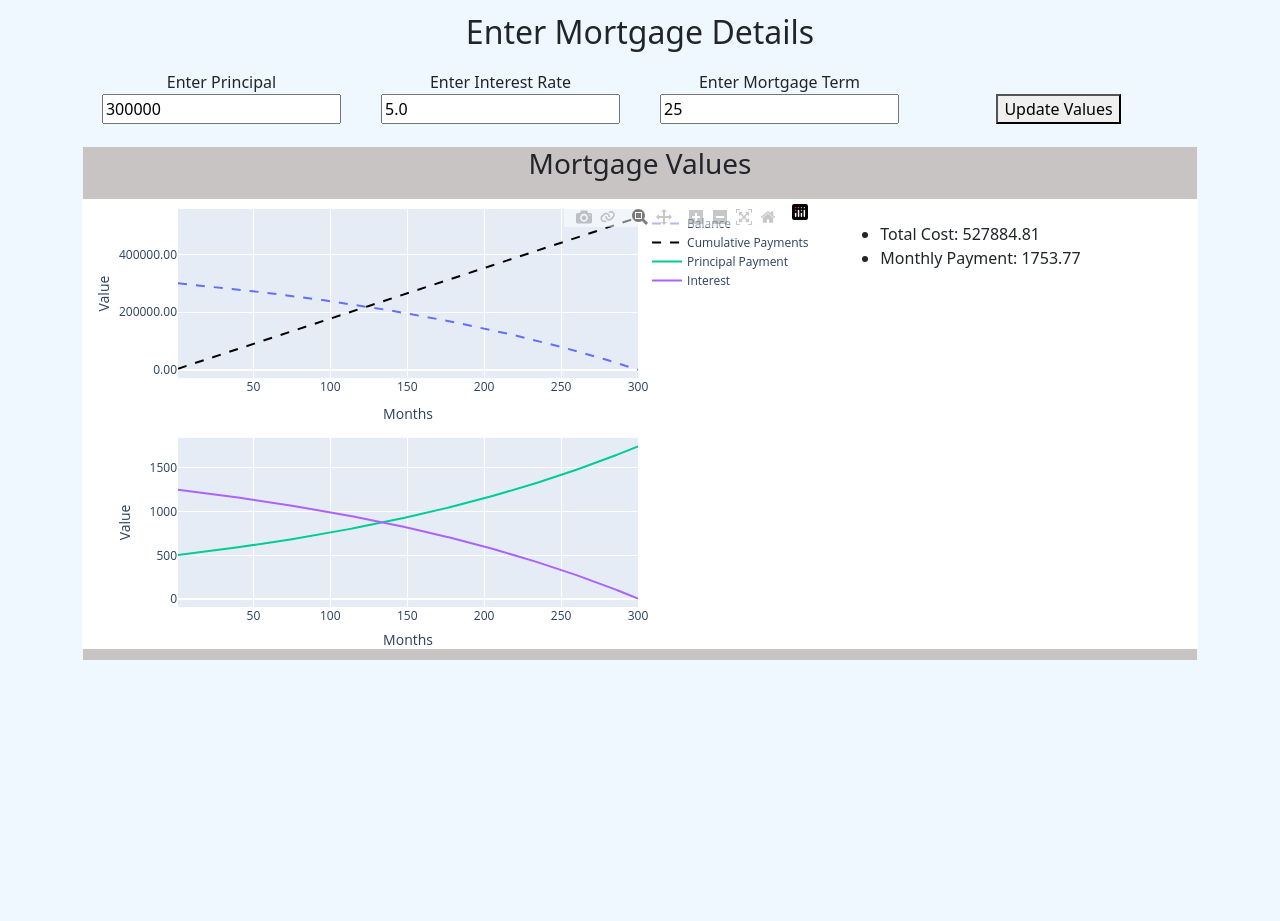
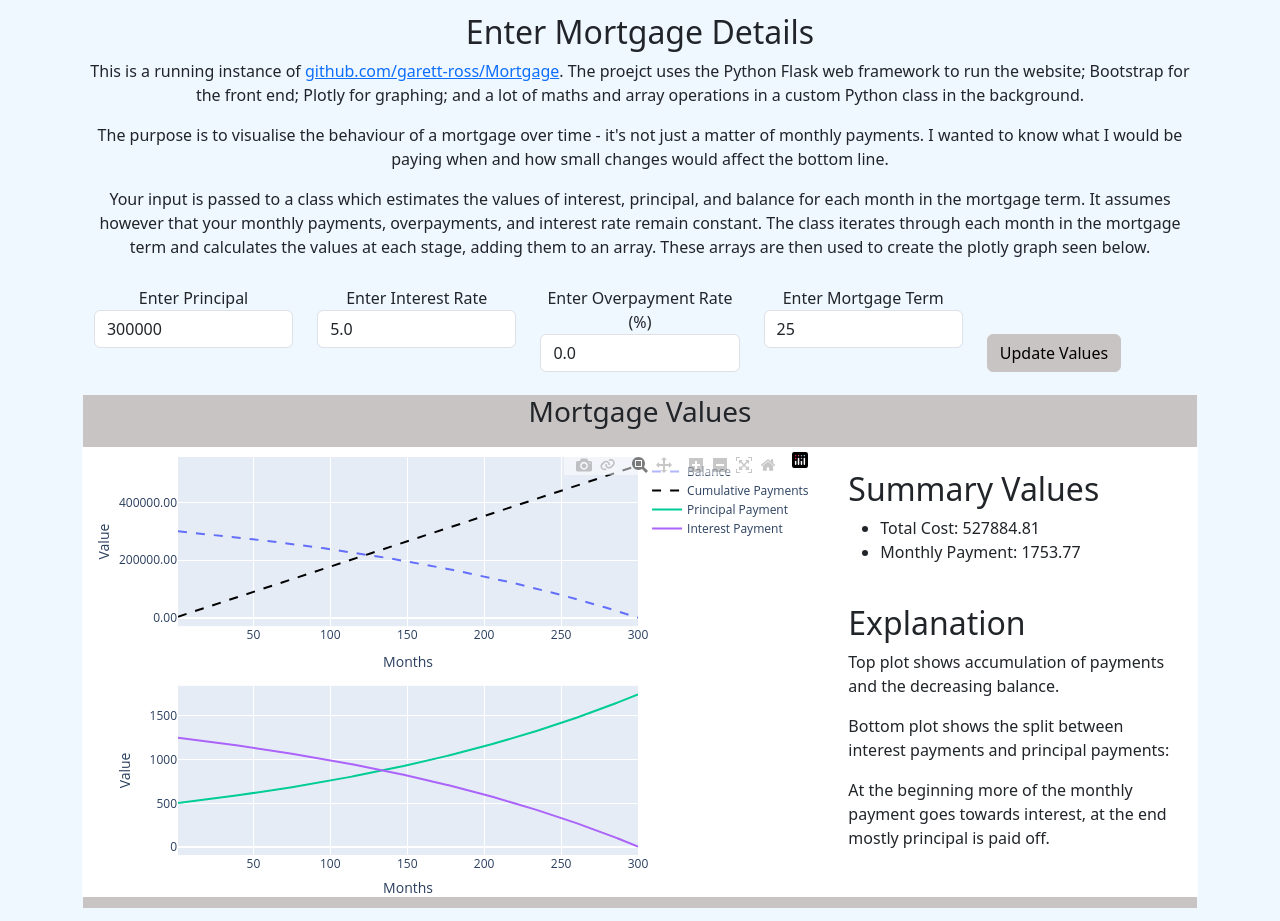
Before and after one commit to garett-ross/Mortgage, a Flask app: page / in a window 1280 px wide. Before the commit the page ends 660 px from the top, so only its background shows below. Run offline with Flask 3, Linux system fonts and the light colour scheme.

Commit message:
Front end improvements, overpayment functionality.

```diff
--- a/application/resources.py
+++ b/application/resources.py
@@ -4,7 +4,7 @@ from decimal import Decimal, getcontext
 getcontext().prec = 50
 
 class Mortgage:
-    def __init__(self, principal, annual_rate, years):
+    def __init__(self, principal, annual_rate, years, overpayment):
         if principal <= 0 or annual_rate <= 0 or years <= 0:
             raise ValueError("Principal, annual rate, and years must be greater than zero.")
         self.principal = Decimal(principal)
@@ -12,11 +12,15 @@ class Mortgage:
         self.years = Decimal(years)
         self.monthly_rate = self.annual_rate / Decimal(12 * 100)
         self.total_payments = self.years * Decimal(12)
+        self.overpayment = overpayment
+
 
     def calculate_monthly_payment(self):
         numerator = self.principal * self.monthly_rate
         denominator = Decimal(1) - (Decimal(1) + self.monthly_rate) ** -self.total_payments
-        return numerator / denominator
+        monthly =  numerator / denominator
+        extra = monthly * (Decimal(self.overpayment)/100)
+        return monthly + extra
 
     def simulate_repayments(self):
         monthly_payment = self.calculate_monthly_payment()
--- a/application/routes.py
+++ b/application/routes.py
@@ -13,8 +13,9 @@ def home():
     if request.method == 'POST':
         loan_amount = float(request.form['principal'])
         rate = float(request.form['annual_rate'])
+        overpayment = float(request.form['overpayment'])
         years = float(request.form['years'])
-        mortgage = Mortgage(loan_amount,rate,years)
+        mortgage = Mortgage(loan_amount,rate,years, overpayment)
         repayments = mortgage.simulate_repayments()
 
         month = []
@@ -46,7 +47,7 @@ def home():
             row=1, col=1)
         fig.add_traces(data=[
             go.Scatter(x=month, y=principal_payment, name='Principal Payment'),
-            go.Scatter(x=month, y=interest, name='Interest')
+            go.Scatter(x=month, y=interest, name='Interest Payment')
         ],rows=2,cols=1)
         fig['layout']['xaxis']['title'] = 'Months'
         fig['layout']['xaxis2']['title'] = 'Months'
@@ -61,7 +62,7 @@ def home():
         monthly = f"Monthly Payment: {round(monthly_payment[0],2)}"
         key_data = [total, monthly]
 
-        return render_template('mortgage.html', content1=total,fig1=html, principal=loan_amount, rate=rate, years=years, ul=key_data)
+        return render_template('mortgage.html', content1=total,fig1=html, principal=loan_amount, rate=rate, overpayment=overpayment, years=years, ul=key_data)
 
 
 
@@ -69,7 +70,8 @@ def home():
         loan_amount = 300000
         rate = 5.0
         years = 25
-        mortgage = Mortgage(loan_amount,rate,years)
+        overpayment = 0.0
+        mortgage = Mortgage(loan_amount,rate,years, overpayment)
         repayments = mortgage.simulate_repayments()
 
         month = []
@@ -101,7 +103,7 @@ def home():
             row=1, col=1)
         fig.add_traces(data=[
             go.Scatter(x=month, y=principal_payment, name='Principal Payment'),
-            go.Scatter(x=month, y=interest, name='Interest')
+            go.Scatter(x=month, y=interest, name='Interest Payment')
         ],rows=2,cols=1)
         fig['layout']['xaxis']['title'] = 'Months'
         fig['layout']['xaxis2']['title'] = 'Months'
@@ -116,4 +118,4 @@ def home():
         monthly = f"Monthly Payment: {round(monthly_payment[0],2)}"
         key_data = [total, monthly]
 
-        return render_template('mortgage.html', content1=total,fig1=html, principal=loan_amount, rate=rate, years=years, ul=key_data)
+        return render_template('mortgage.html', content1=total,fig1=html, principal=loan_amount, rate=rate, overpayment=overpayment, years=years, ul=key_data)
--- a/application/templates/mortgage.html
+++ b/application/templates/mortgage.html
@@ -3,26 +3,33 @@
 <div class="container" style="padding: 1%;">
     <div class="col">
 <h2 style="text-align: center;">Enter Mortgage Details</h2>
+<p style="text-align: center;">This is a running instance of <a href="https://github.com/garett-ross/Mortgage">github.com/garett-ross/Mortgage</a>. The proejct uses the Python Flask web framework to run the website; Bootstrap for the front end; Plotly for graphing; and a lot of maths and array operations in a custom Python class in the background.</p>
+<p style="text-align: center;">The purpose is to visualise the behaviour of a mortgage over time - it's not just a matter of monthly payments. I wanted to know what I would be paying when and how small changes would affect the bottom line.</p>
+<p style="text-align: center;">Your input is passed to a class which estimates the values of interest, principal, and balance for each month in the mortgage term. It assumes however that your monthly payments, overpayments, and interest rate remain constant. The class iterates through each month in the mortgage term and calculates the values at each stage, adding them to an array. These arrays are then used to create the plotly graph seen below.</p>
     <div class="container" style="align-items: center; padding: 1%; padding-bottom: 2%;">
     <form name="vars" id="vars" method="post", action="#" style="text-align: center;">
         <div class="row">
             <div class="col">
-                <label>Enter Principal</label>
-                <input type="number" name="principal" id="principal" value={{principal | safe}}>
+                <label for="principal">Enter Principal</label>
+                <input type="number" name="principal" id="principal" value="{{principal | safe}}" class="form-control">
             </div>
             <div class="col">
-                <label>Enter Interest Rate</label>
-                <input type="number" name="annual_rate" value={{rate | safe}}>
+                <label for="annual_rate">Enter Interest Rate</label>
+                <input type="number", step="any" name="annual_rate" id="annual_rate" value="{{rate | safe}}" class="form-control">
             </div>
             <div class="col">
-                <label>Enter Mortgage Term</label>
-                <input type="number" name="years" value={{years | safe}}>
+                <label for="annual_rate">Enter Overpayment Rate (%)</label>
+                <input type="number", step="any" name="overpayment" id="annual_rate" value="{{overpayment | safe}}" class="form-control">
             </div>
             <div class="col">
-                <br>
-            <button form="vars" formaction="#" formmethod="post">Update Values</button>
+                <label for="years">Enter Mortgage Term</label>
+                <input type="number" name="years" id="years" value="{{years | safe}}" class="form-control">
+            </div>
+            <div class="col d-flex align-items-end">
+                <button form="vars" formaction="#" formmethod="post" class="btn btn-primary" style="background-color: rgb(201, 196, 196); color: black; border-color: rgb(201, 196, 196);">Update Values</button>
             </div>
         </div>
+
     </form>
     </div>
     <div class="container" style="padding: 0%; background-color: rgb(201, 196, 196);">
@@ -32,9 +39,15 @@
                 {{fig1 | safe}}
                 </div>
                 <div class="col-sm-12 col-md-4" style="background-color: white; padding: 2%;">
+                    <h2>Summary Values</h2>
                     <ul>
                         {% for li in ul%}<li>{{li}}</li> {% endfor %}
                     </ul>
+                    <br>
+                    <h2>Explanation</h2>
+                    <p>Top plot shows accumulation of payments and the decreasing balance.</p>
+                    <p>Bottom plot shows the split between interest payments and principal payments:</p>
+                    <p>At the beginning more of the monthly payment goes towards interest, at the end mostly principal is paid off.</p>
                 </div>
             </div>
         </div>
```
